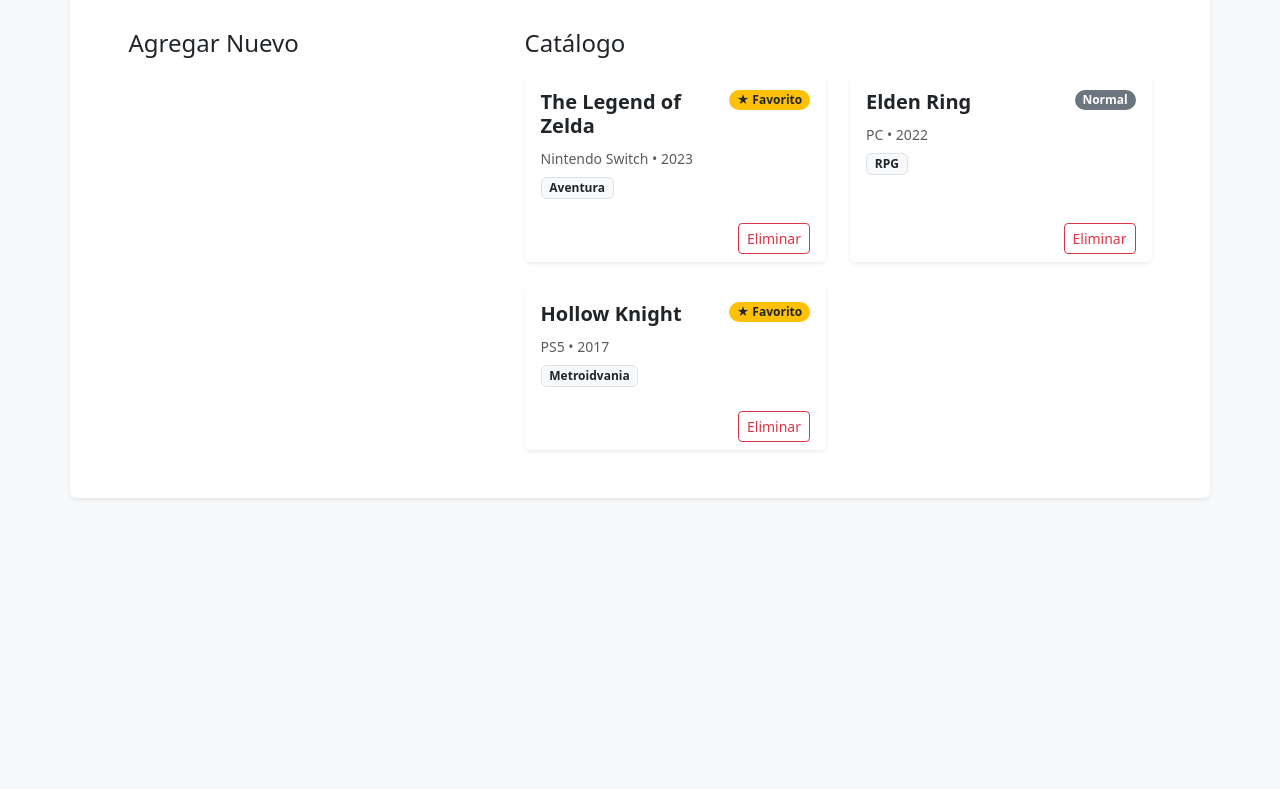
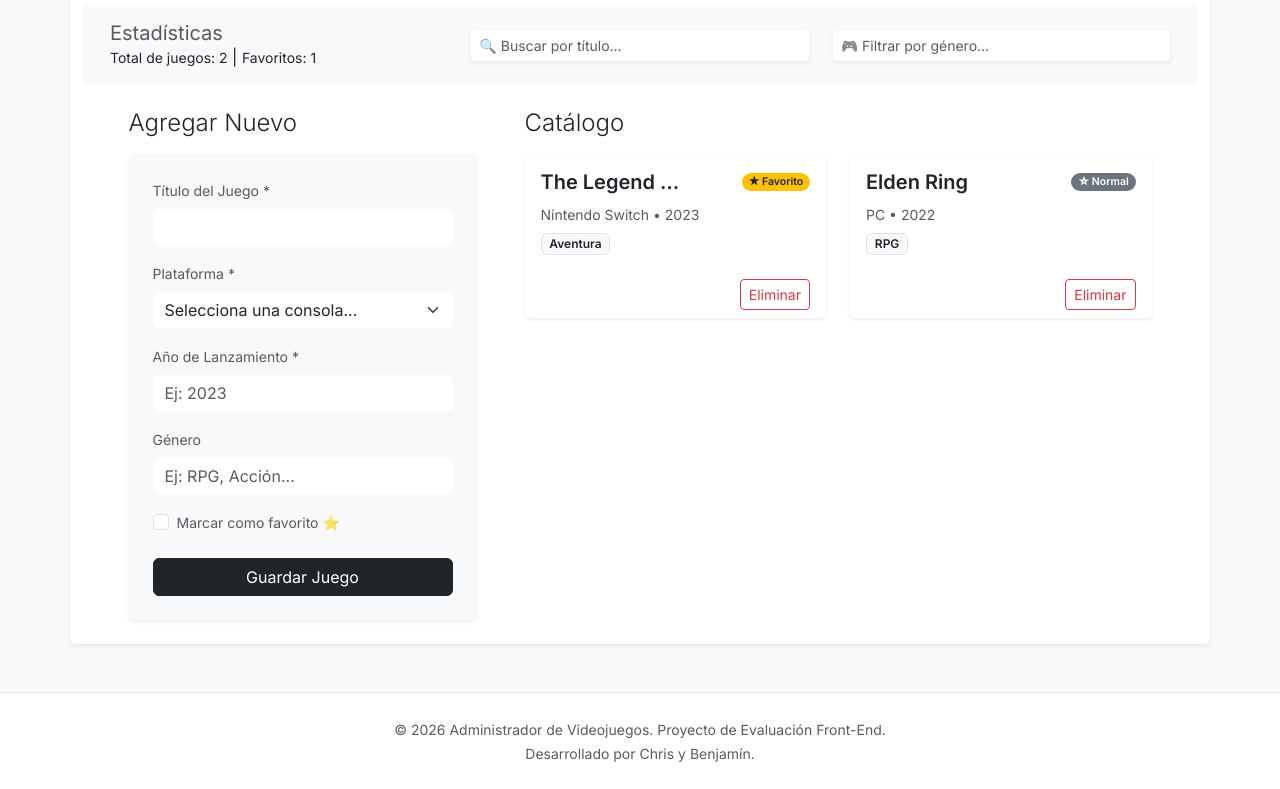
Before and after one commit to ItsChrisPJ/administrador-videojuegos, a plain HTML site: page index.html in a window 1280 px wide. Shown: the part 196-985 px from the top of the page. Before the commit the page ends 800 px from the top, so only its background shows below. Drawn offline with nearby package versions, Linux system fonts and the light colour scheme.

Commit message:
ultimo cambio

```diff
--- a/components/footer.html
+++ b/components/footer.html
@@ -0,0 +1,10 @@
+<footer class="bg-white border-top py-4 mt-5">
+    <div class="container text-center">
+        <p class="text-muted mb-0">
+            <small>&copy; 2026 Administrador de Videojuegos. Proyecto de Evaluación Front-End.</small>
+        </p>
+        <p class="text-muted mb-0">
+            <small>Desarrollado por Chris y Benjamín.</small>
+        </p>
+    </div>
+</footer>
--- a/css/style.css
+++ b/css/style.css
@@ -0,0 +1,29 @@
+/* Importar una fuente limpia y moderna de Google Fonts */
+@import url('https://fonts.googleapis.com/css2?family=Inter:wght@300;400;600&display=swap');
+
+body {
+    font-family: 'Inter', sans-serif;
+    background-color: #f8f9fa; /* Fondo general muy sutil */
+}
+
+/* Efecto suave al pasar el ratón sobre las tarjetas de los juegos */
+.card {
+    transition: transform 0.2s ease-in-out, box-shadow 0.2s ease-in-out;
+}
+
+.card:hover {
+    transform: translateY(-5px);
+    box-shadow: 0 .5rem 1rem rgba(0,0,0,.1)!important;
+}
+
+/* Personalización minimalista de la barra de desplazamiento (Scrollbar) */
+::-webkit-scrollbar {
+    width: 8px;
+}
+::-webkit-scrollbar-thumb {
+    background: #d1d5db;
+    border-radius: 4px;
+}
+::-webkit-scrollbar-thumb:hover {
+    background: #9ca3af;
+}
--- a/index.html
+++ b/index.html
@@ -4,42 +4,84 @@
     <meta charset="UTF-8">
     <meta name="viewport" content="width=device-width, initial-scale=1.0">
     <title>Administrador de Videojuegos</title>
-
-    <!-- 1. Bootstrap CSS -->
     <link href="https://cdn.jsdelivr.net/npm/bootstrap@5.3.3/dist/css/bootstrap.min.css" rel="stylesheet">
-
-    <!-- 2. Tu CSS Personalizado -->
     <link rel="stylesheet" href="css/style.css">
 </head>
 <body class="bg-light">
 
-    <!-- Contenedor principal: Diseño limpio y minimalista -->
     <main class="container my-5 p-4 bg-white shadow-sm rounded">
-        <h1 class="text-center mb-5 fw-light">Mi Colección de Juegos</h1>
+        <h1 class="text-center mb-4 fw-light">Mi Colección de Juegos</h1>
+
+        <div class="row mb-4 align-items-center bg-light p-3 rounded">
+            <div class="col-md-4">
+                <h5 class="m-0 text-muted">Estadísticas</h5>
+                <small id="stats-total">Total de juegos: 0</small> |
+                <small id="stats-favoritos">Favoritos: 0</small>
+            </div>
+            <div class="col-md-4">
+                <input type="text" id="buscador" class="form-control form-control-sm border-0 shadow-sm" placeholder="🔍 Buscar por título...">
+            </div>
+            <div class="col-md-4">
+                <input type="text" id="filtro-genero" class="form-control form-control-sm border-0 shadow-sm" placeholder="🎮 Filtrar por género...">
+            </div>
+        </div>
 
         <div class="row gap-4 justify-content-center">
 
-            <!-- Espacio para el Formulario (Área de Benjamín) -->
             <div class="col-md-4">
                 <h4 class="fw-light mb-3">Agregar Nuevo</h4>
-                <!-- Aquí Benjamín armará el formulario de ingreso -->
+
+                <div id="alerta-error" class="alert alert-danger d-none small" role="alert"></div>
+
+                <form id="formulario-juego" class="card p-4 border-0 shadow-sm bg-light">
+                    <div class="mb-3">
+                        <label for="titulo" class="form-label text-muted small">Título del Juego *</label>
+                        <input type="text" class="form-control border-0" id="titulo">
+                    </div>
+
+                    <div class="mb-3">
+                        <label for="plataforma" class="form-label text-muted small">Plataforma *</label>
+                        <select class="form-select border-0" id="plataforma">
+                            <option value="">Selecciona una consola...</option>
+                            <option value="PC">PC</option>
+                            <option value="PlayStation 5">PlayStation 5</option>
+                            <option value="Nintendo Switch">Nintendo Switch</option>
+                            <option value="Xbox Series X/S">Xbox Series X/S</option>
+                            <option value="Otra">Otra</option>
+                        </select>
+                    </div>
+
+                    <div class="mb-3">
+                        <label for="anio" class="form-label text-muted small">Año de Lanzamiento *</label>
+                        <input type="number" class="form-control border-0" id="anio" placeholder="Ej: 2023">
+                    </div>
+
+                    <div class="mb-3">
+                        <label for="genero" class="form-label text-muted small">Género</label>
+                        <input type="text" class="form-control border-0" id="genero" placeholder="Ej: RPG, Acción...">
+                    </div>
+
+                    <div class="form-check mb-4">
+                        <input class="form-check-input" type="checkbox" id="favorito">
+                        <label class="form-check-label text-muted small" for="favorito">
+                            Marcar como favorito ⭐
+                        </label>
+                    </div>
+
+                    <button type="submit" class="btn btn-dark w-100">Guardar Juego</button>
+                </form>
             </div>
 
-            <!-- Espacio para el Catálogo (Tu Área) -->
             <div class="col-md-7">
                 <h4 class="fw-light mb-3">Catálogo</h4>
                 <div class="row" id="contenedor-juegos">
-                    <!-- Aquí tu JavaScript inyectará las tarjetas (cards) de los videojuegos -->
-                </div>
+                    </div>
             </div>
 
         </div>
     </main>
 
-    <!-- 3. Bootstrap JS (Útil si luego deciden usar modales o alertas dinámicas) -->
     <script src="https://cdn.jsdelivr.net/npm/bootstrap@5.3.3/dist/js/bootstrap.bundle.min.js"></script>
-
-    <!-- 4. Tu archivo JavaScript (Siempre va al final del body) -->
     <script src="js/app.js"></script>
 </body>
 </html>
--- a/js/app.js
+++ b/js/app.js
@@ -1,68 +1,151 @@
-// 1. FUNCIÓN PARA CARGAR COMPONENTES REUTILIZABLES (Uso de fetch)
+// ==========================================
+// 1. ESTADO DE LA APLICACIÓN (Datos)
+// ==========================================
+let videojuegos = JSON.parse(localStorage.getItem('misJuegos')) || [
+    { id: 1, titulo: "The Legend of Zelda", plataforma: "Nintendo Switch", anio: 2023, genero: "Aventura", favorito: true },
+    { id: 2, titulo: "Elden Ring", plataforma: "PC", anio: 2022, genero: "RPG", favorito: false }
+];
+
+// ==========================================
+// 2. FUNCIONES DE RENDERIZADO Y DOM
+// ==========================================
+
+// Carga Nav y Footer automáticamente
 function cargarComponentes() {
-    // Busca el inicio del body para inyectar el menú
     const body = document.querySelector('body');
 
+    // Cargar Menú
     fetch('components/nav.html')
-        .then(respuesta => respuesta.text())
-        .then(html => {
-            // Inserta el HTML del menú justo al principio del body
-            body.insertAdjacentHTML('afterbegin', html);
-        })
-        .catch(error => console.error('Error cargando el menú:', error));
+        .then(res => res.text())
+        .then(html => body.insertAdjacentHTML('afterbegin', html))
+        .catch(err => console.error('Error cargando menú:', err));
+
+    // Cargar Pie de Página
+    fetch('components/footer.html')
+        .then(res => res.text())
+        .then(html => body.insertAdjacentHTML('beforeend', html))
+        .catch(err => console.error('Error cargando footer:', err));
 }
 
-// 2. ARREGLO DE OBJETOS CON LOCALSTORAGE
-// Intentamos cargar los juegos guardados. Si no hay ninguno, cargamos los de prueba.
-let videojuegos = JSON.parse(localStorage.getItem('misJuegos')) || [
-    { id: 1, titulo: "The Legend of Zelda", plataforma: "Nintendo Switch", anio: 2023, genero: "Aventura", favorito: true },
-    { id: 2, titulo: "Elden Ring", plataforma: "PC", anio: 2022, genero: "RPG", favorito: false },
-    { id: 3, titulo: "Hollow Knight", plataforma: "PS5", anio: 2017, genero: "Metroidvania", favorito: true }
-];
-
-// FUNCIÓN PARA ACTUALIZAR LOCALSTORAGE
-// Esta función la llamaremos cada vez que agreguemos o eliminemos un juego
-function actualizarLocalStorage() {
-    localStorage.setItem('misJuegos', JSON.stringify(videojuegos));
-}
-
-// 3. FUNCIÓN PARA MANIPULAR EL DOM Y RENDERIZAR JUEGOS
-function renderizarJuegos() {
+// Dibuja las tarjetas en pantalla
+function renderizarJuegos(listaJuegos = videojuegos) {
     const contenedor = document.getElementById('contenedor-juegos');
-
-    // Limpiamos el contenedor antes de volver a dibujar
     contenedor.innerHTML = '';
 
-    // Recorremos el arreglo de videojuegos
-    videojuegos.forEach(juego => {
-        // Creamos un div para cada tarjeta manteniendo un diseño simple y sin bordes pesados
-        const tarjetaHTML = `
+    if (listaJuegos.length === 0) {
+        contenedor.innerHTML = '<p class="text-muted text-center mt-4">No se encontraron videojuegos.</p>';
+        return;
+    }
+
+    listaJuegos.forEach(juego => {
+        const tarjeta = `
             <div class="col-md-6 mb-4">
                 <div class="card h-100 border-0 shadow-sm">
                     <div class="card-body">
                         <div class="d-flex justify-content-between align-items-start">
-                            <h5 class="card-title fw-bold">${juego.titulo}</h5>
-                            <span class="badge ${juego.favorito ? 'bg-warning text-dark' : 'bg-secondary'} rounded-pill">
-                                ${juego.favorito ? '★ Favorito' : 'Normal'}
-                            </span>
+                            <h5 class="card-title fw-bold text-truncate" style="max-width: 150px;">${juego.titulo}</h5>
+                            <button onclick="cambiarFavorito(${juego.id})" class="btn btn-sm border-0 p-0">
+                                <span class="badge ${juego.favorito ? 'bg-warning text-dark' : 'bg-secondary'} rounded-pill">
+                                    ${juego.favorito ? '★ Favorito' : '☆ Normal'}
+                                </span>
+                            </button>
                         </div>
                         <p class="card-text text-muted mb-1"><small>${juego.plataforma} • ${juego.anio}</small></p>
-                        <p class="card-text"><span class="badge bg-light text-dark border">${juego.genero}</span></p>
+                        <p class="card-text"><span class="badge bg-light text-dark border">${juego.genero || 'Sin género'}</span></p>
                     </div>
                     <div class="card-footer bg-white border-0 text-end">
-                        <button class="btn btn-sm btn-outline-danger">Eliminar</button>
+                        <button onclick="eliminarJuego(${juego.id})" class="btn btn-sm btn-outline-danger">Eliminar</button>
                     </div>
                 </div>
             </div>
         `;
-        // Inyectamos la tarjeta en el HTML
-        contenedor.innerHTML += tarjetaHTML;
+        contenedor.innerHTML += tarjeta;
     });
+
+    actualizarEstadisticas();
 }
 
-// 4. INICIALIZAR LA APLICACIÓN
-// Cuando la ventana cargue, ejecutamos nuestras funciones principales
+function actualizarEstadisticas() {
+    const total = videojuegos.length;
+    const favoritos = videojuegos.filter(j => j.favorito).length;
+    document.getElementById('stats-total').innerText = `Total de juegos: ${total}`;
+    document.getElementById('stats-favoritos').innerText = `Favoritos: ${favoritos}`;
+}
+
+// ==========================================
+// 3. LÓGICA CRUD
+// ==========================================
+
+function guardarEnStorage() {
+    localStorage.setItem('misJuegos', JSON.stringify(videojuegos));
+}
+
+function agregarJuego(evento) {
+    evento.preventDefault();
+    const titulo = document.getElementById('titulo').value.trim();
+    const plataforma = document.getElementById('plataforma').value;
+    const anio = parseInt(document.getElementById('anio').value);
+    const genero = document.getElementById('genero').value.trim();
+    const favorito = document.getElementById('favorito').checked;
+    const alerta = document.getElementById('alerta-error');
+
+    if (titulo === '' || plataforma === '' || isNaN(anio) || anio < 1950 || anio > 2030) {
+        alerta.innerText = "Completa los campos obligatorios (*) con datos válidos.";
+        alerta.classList.remove('d-none');
+        return;
+    }
+
+    alerta.classList.add('d-none');
+    const nuevoJuego = { id: Date.now(), titulo, plataforma, anio, genero, favorito };
+
+    videojuegos.push(nuevoJuego);
+    guardarEnStorage();
+    renderizarJuegos();
+    document.getElementById('formulario-juego').reset();
+}
+
+function eliminarJuego(id) {
+    if(confirm("¿Eliminar este videojuego de la colección?")) {
+        videojuegos = videojuegos.filter(juego => juego.id !== id);
+        guardarEnStorage();
+        renderizarJuegos();
+    }
+}
+
+function cambiarFavorito(id) {
+    videojuegos = videojuegos.map(juego => {
+        if (juego.id === id) juego.favorito = !juego.favorito;
+        return juego;
+    });
+    guardarEnStorage();
+    renderizarJuegos();
+}
+
+// ==========================================
+// 4. BÚSQUEDA Y FILTROS
+// ==========================================
+
+function filtrarJuegos() {
+    const textoBuscador = document.getElementById('buscador').value.toLowerCase();
+    const textoGenero = document.getElementById('filtro-genero').value.toLowerCase();
+
+    const juegosFiltrados = videojuegos.filter(juego => {
+        const coincideTitulo = juego.titulo.toLowerCase().includes(textoBuscador);
+        const coincideGenero = juego.genero.toLowerCase().includes(textoGenero);
+        return coincideTitulo && coincideGenero;
+    });
+
+    renderizarJuegos(juegosFiltrados);
+}
+
+// ==========================================
+// 5. INICIO
+// ==========================================
 window.addEventListener('DOMContentLoaded', () => {
     cargarComponentes();
     renderizarJuegos();
+
+    document.getElementById('formulario-juego').addEventListener('submit', agregarJuego);
+    document.getElementById('buscador').addEventListener('input', filtrarJuegos);
+    document.getElementById('filtro-genero').addEventListener('input', filtrarJuegos);
 });
```
Also changed, not shown: components/nav.html (+4 -2 lines), pages/inicio.html (+51 -0 lines).
